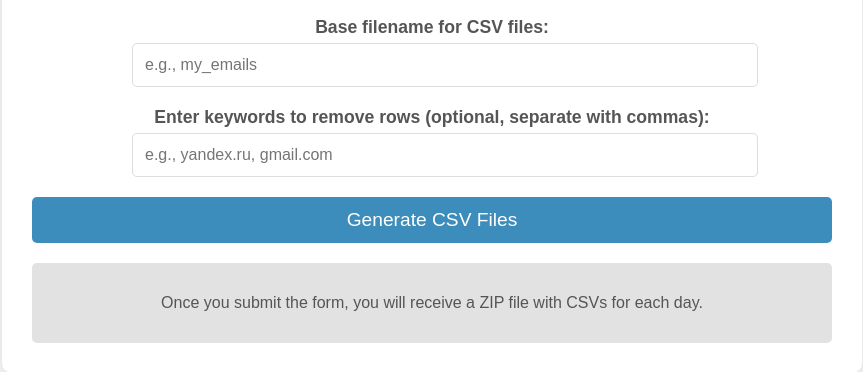
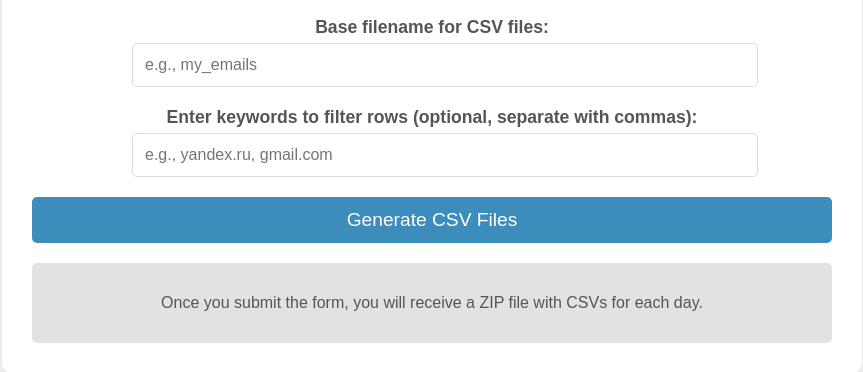
Before and after one commit to matviis/app.py, a Flask app: page / in a window 1280 px wide. Shown: the part 816-1188 px from the top of the page, without its empty margins (208-1071 px from the left). Run offline with Flask 3, Linux system fonts and the light colour scheme.

Commit message:
Update index.html

```diff
--- a/templates/index.html
+++ b/templates/index.html
@@ -155,7 +155,7 @@
 
         <!-- Поле для фильтрации по доменам -->
         <div class="form-group">
-            <label for="keyword">Enter keywords to remove rows (optional, separate with commas):</label>
+            <label for="keyword">Enter keywords to filter rows (optional, separate with commas):</label>
             <input type="text" id="keyword" name="keyword" placeholder="e.g., yandex.ru, gmail.com">
         </div>
 
```
